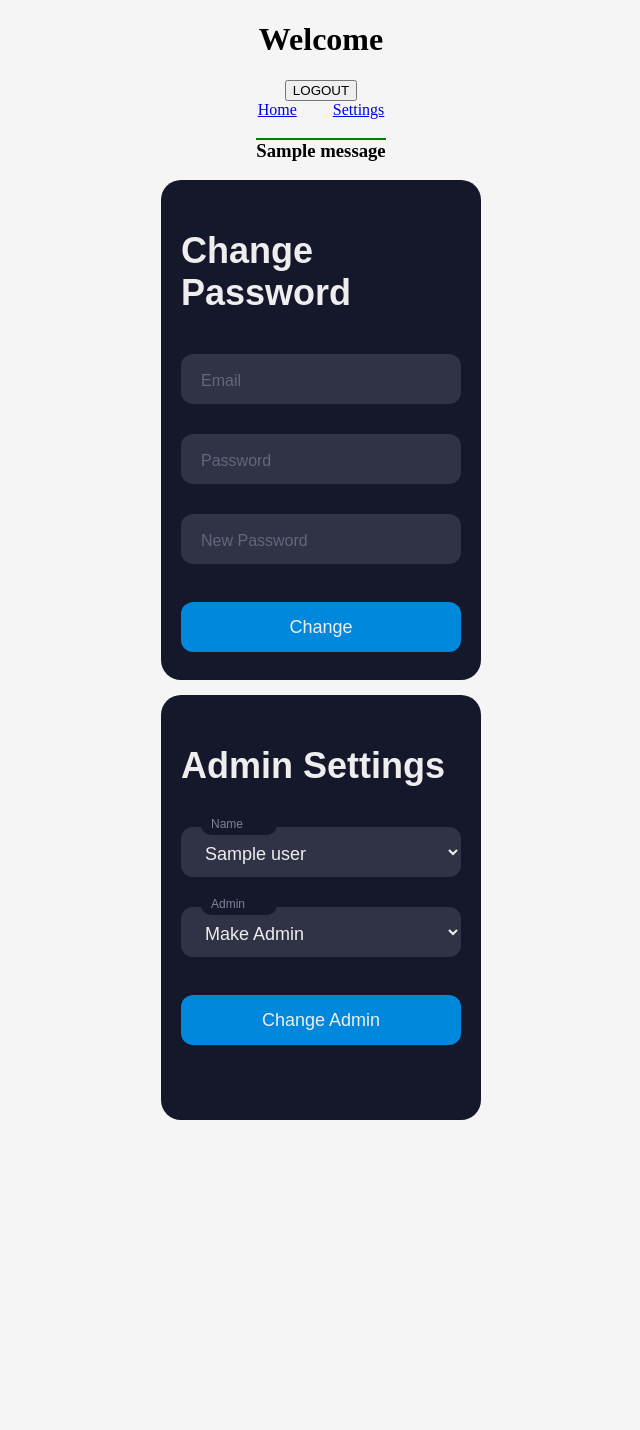
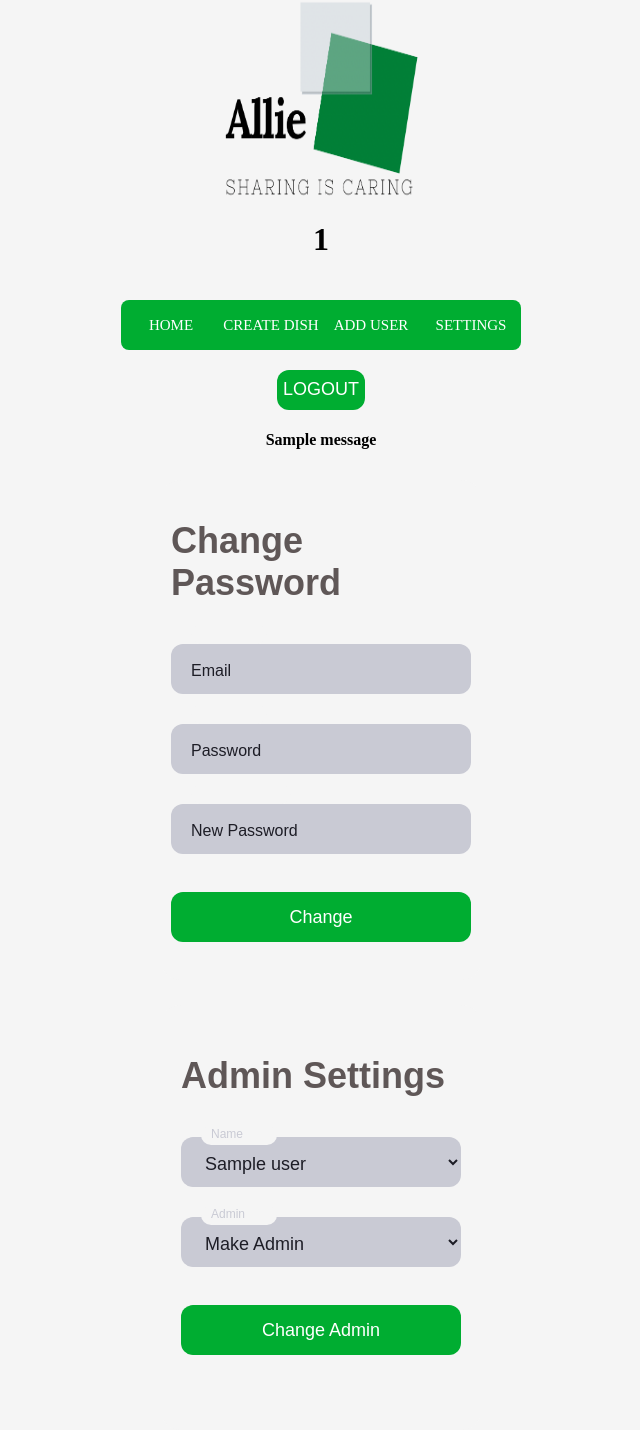
Before and after one commit to DDM89/Project2, a Flask app: page /settings in a window 1280 px wide. Shown: the whole page, without its empty margins (319-959 px from the left). Before the commit the page ends 1120 px from the top, so only its background shows below. Run offline with Flask 2, Linux system fonts and the light colour scheme; the visitor is signed in with stand-in values (Sample User, id 1); one stand-in notice (Sample message) is shown; a database or web service that is not in the repository returns one stand-in record (values such as "Sample title"); some libraries are stand-ins or nearby versions.

Commit message:
more_css

```diff
--- a/app.py
+++ b/app.py
@@ -4,7 +4,7 @@ import os
 import psycopg2
 import bcrypt
 
-from module.info import create_user, create_kitchen, kitchen_id, get_password, get_menu, input_dish, create_user_not_admin, edit_food, select_edit_food, change_new_password, staff, change_admin
+from module.info import create_user, create_kitchen, kitchen_id, get_password, get_menu, input_dish, create_user_not_admin, edit_food, select_edit_food, change_new_password, staff, change_admin, get_kitchen_name
 
 DB_URL = os.environ.get("DATABASE_URL", "dbname=allie_db")
 
@@ -22,10 +22,12 @@ def home():
     admin = session.get('admin')
     name = session.get('user_name')
     id = session.get('id')
+    kitchen =session.get('kitchen')
     menu = get_menu(id)
 
 
-    return render_template('home.jinja', name=name, menu=menu, admin=admin)
+
+    return render_template('home.jinja', name=name, menu=menu, admin=admin, kitchen=kitchen)
 
 @app.route('/login')
 def login():
@@ -53,6 +55,7 @@ def login_action():
         flash("Wrong Password")
         return redirect('/login')
 
+    session['kitchen'] = get_kitchen_name(info[0][4])
     session['id'] = info[0][4]
     session['user_name'] = info[0][1]
     session['admin'] = info[0][5]
@@ -84,9 +87,10 @@ def create_acount():
 
 @app.route('/create_dish')
 def create_dish():
+    admin = session.get('admin')
+    kitchen =session.get('kitchen')
 
-
-    return render_template('create_dish.jinja')
+    return render_template('create_dish.jinja', admin=admin, kitchen=kitchen)
 
 @app.route('/create_dish_action', methods=['POST'])
 def create_dish_action():
@@ -100,10 +104,10 @@ def create_dish_action():
 
 @app.route('/add_user')
 def add_user():
-    # admin = session.get('admin')
+    admin = session.get('admin')
+    kitchen =session.get('kitchen')
 
-
-    return render_template('add_user.jinja')
+    return render_template('add_user.jinja', admin=admin, kitchen=kitchen)
 
 
 @app.route('/add_user_action', methods=['POST'])
@@ -122,9 +126,10 @@ def add_user_action():
 def setting():
     id = session.get('id')
     names = staff(id)
-    print(names)
+    admin = session.get('admin')
+    kitchen =session.get('kitchen')
 
-    return render_template('setting.jinja', names=names)
+    return render_template('setting.jinja', names=names, admin=admin, kitchen=kitchen)
 
 
 @app.route('/change_password', methods=['POST'])
@@ -162,9 +167,12 @@ def make_admin():
 
 @app.route('/edit_food/')
 def edit_food_page():
+    admin = session.get('admin')
     food_id = request.args.get('id')
     menu = select_edit_food(food_id)
-    return render_template('edit_food.jinja', dish=menu)
+    kitchen =session.get('kitchen')
+
+    return render_template('edit_food.jinja', dish=menu, admin=admin, kitchen=kitchen)
 
 
 @app.route('/edit_dish_action', methods=['POST'])
--- a/static/style.css
+++ b/static/style.css
@@ -1,45 +1,74 @@
 body {
     max-width: 900px;
     margin: 0 auto;
-    background-color: #F5F5F5;
+    background-color: whitesmoke;
 }
 
-/* main {
-    display: flex;
-    flex: 1;
-    max-width: 643px;
-    flex-direction: column;
-    align-items: center;
-} */
 
 img {
     height: 250px;
     width: 300px;
+    box-shadow: 3px 4px #888888;
+    border-radius: 10px;
+}
+.allie {
+    height: 200px;
+    width: 200px;
+    box-shadow: 0px 0px #888888;
+}
+
+ul {
+    padding: initial;
 }
 
 h3 {
-    border-top: solid green 2px;
+    color: #5f5757;
+    margin: 8px;
 }
 
-  ul#head {
-      display: inline;
-    list-style-type: none;
-    margin: 0;
-    padding: 0;
-    overflow: hidden;
-    background-color: #F5F5F5;
-  }
+li {
 
-  li#head {
-    display: inline;
+    display: inline-block;
+    color: #5f5757;
+    text-decoration: none;
+    margin: 10px;
+}
+
+a {
     color: white;
+    text-decoration: none;
+}
+
+
+
+  /* head nave bar style */
+  nav {
+	margin: 20px auto;
+    width: 400px;
+    height: 50px;
+    background-color: #00ad31;
+    border-radius: 8px;
+    font-size: 0;
+}
+nav a {
+    width: 25%;
+    border-radius: 8px;
+    line-height: 50px;
+    font-size: 15px;
+    display: inline-block;
+    text-decoration: none;
+    text-transform: uppercase;
     text-align: center;
-    padding: 16px;
-    text-decoration: none;
-  }
-  li#head:hover {
-    background-color: #e70a0a;
-  }
+    color: white;
+    cursor: pointer;
+}
+
+nav a:hover {
+    transition: 0.5s;
+    background-color: #056320;
+}
+
+  /* head nave bar style */
 
   /* content */
 
@@ -49,26 +78,24 @@ h3 {
     align-items: center;
   }
 
-  .item {
-
-    margin-bottom: 10px;
-  }
 
   /* content */
 
   /* form style */
 
   .form {
-    background-color: #15172b;
+    background-color: whitesmoke;
     border-radius: 20px;
     box-sizing: border-box;
     height: 500px;
-    padding: 20px;
+    padding: 10px;
     width: 320px;
+    margin: 10px;
+
   }
 
   .title {
-    color: #eee;
+    color: #5f5757;
     font-family: sans-serif;
     font-size: 36px;
     font-weight: 600;
@@ -76,7 +103,7 @@ h3 {
   }
 
   .subtitle {
-    color: #eee;
+    color: #5f5757;
     font-family: sans-serif;
     font-size: 16px;
     font-weight: 600;
@@ -98,11 +125,11 @@ h3 {
   }
 
   .input {
-    background-color: #303245;
+    background-color: #c9cad4;
     border-radius: 12px;
     border: 0;
     box-sizing: border-box;
-    color: #eee;
+    color: #1d1d26;
     font-size: 18px;
     height: 100%;
     outline: 0;
@@ -111,7 +138,7 @@ h3 {
   }
 
   .cut {
-    background-color: #15172b;
+    background-color: whitesmoke;
     border-radius: 10px;
     height: 20px;
     left: 20px;
@@ -120,6 +147,18 @@ h3 {
     transform: translateY(0);
     transition: transform 200ms;
     width: 76px;
+  }
+
+  .cut-new {
+    background-color: whitesmoke;
+    border-radius: 10px;
+    height: 20px;
+    left: 20px;
+    position: absolute;
+    top: -20px;
+    transform: translateY(0);
+    transition: transform 200ms;
+    width: 100px;
   }
 
   .cut-short {
@@ -131,8 +170,13 @@ h3 {
     transform: translateY(8px);
   }
 
+  .input:focus ~ .cut-new,
+  .input:not(:placeholder-shown) ~ .cut-new {
+    transform: translateY(8px);
+  }
+
   .placeholder {
-    color: #65657b;
+    color: #1d1d26;
     font-family: sans-serif;
     left: 20px;
     line-height: 14px;
@@ -149,7 +193,7 @@ h3 {
   }
 
   .input:not(:placeholder-shown) ~ .placeholder {
-    color: #808097;
+    color: #c9cad4;
   }
 
   .input:focus ~ .placeholder {
@@ -157,31 +201,30 @@ h3 {
   }
 
   .submit {
-    background-color: #08d;
+    background-color: #00ad31;
     border-radius: 12px;
     border: 0;
     box-sizing: border-box;
-    color: #eee;
+    color: white;
     cursor: pointer;
     font-size: 18px;
     height: 50px;
     margin-top: 38px;
-    /* // outline: 0; */
     text-align: center;
     width: 100%;
   }
 
   .submit:active {
-    background-color: #06b;
+    background-color: #00ad31;
   }
 
   .lable-edit {
-    color: white;
+    color: #1d1d26;
     margin-left: 12px;
   }
 
   .form-signup {
-    background-color: #15172b;
+    background-color: whitesmoke;
     border-radius: 20px;
     box-sizing: border-box;
     height: 550px;
@@ -190,7 +233,7 @@ h3 {
   }
 
   .form-admin {
-    background-color: #15172b;
+    background-color: whitesmoke;
     border-radius: 20px;
     box-sizing: border-box;
     height: 425px;
@@ -199,4 +242,31 @@ h3 {
     margin-top: 15px;
   }
 
+  .logout {
+    background-color: #00ad31;
+    border-radius: 12px;
+    color: white;
+    cursor: pointer;
+    font-size: 18px;
+    height: 40px;
+    border: 0;
+  }
+
+  .logout:hover {
+    background-color: #dc2f55;
+    transition: 0.5s;
+  }
+
+  .edit {
+    text-decoration: none;
+    background-color: #00ad31;
+    border-radius: 12px;
+    cursor: pointer;
+    font-size: 15px;
+    height: 30px;
+    border: 0;
+    margin: 2px;
+    color: white;
+  }
+
   /* form style */
--- a/templates/home.jinja
+++ b/templates/home.jinja
@@ -2,18 +2,18 @@
 
 
 {% block head %}
-<h1>Welcome {{name}}</h1>
-<form action="/logout"><button>LOGOUT</button></form>
-<ul id='head'>
+<img class="allie" src="../static/allie.png" alt="logo">
+<h1>{{kitchen}}</h1>
+  <nav>
+  <a href="/">Home</a>
   {% if admin == True  %}
-  <li id='head'><a href="/create_dish">Create Dish</a></li>
-  <li id='head'><a href="/add_user">Add User</a></li>
+  <a href="/create_dish">Create Dish</a>
+  <a href="/add_user">Add User</a>
   {% endif %}
-  <li id='head'><a href="/">Home</a></li>
-  <li id='head'><a href="/settings">Settings</a></li>
+  <a href="/settings">Settings</a>
 
+  </nav>
 
-</ul>
 {{ super() }}
 {% endblock  %}
 
@@ -21,22 +21,23 @@
 
 {% block page_content %}
 {% for item in menu %}
-{# <div class='container'> #}
-<div class='item'>
+
+<div class='form'>
 <ul>
 
-    <h3>{{ item[0]}}  {% if admin == True  %} <a href="/edit_food/?id={{item[5]}}">EDIT</a> {% endif %}</h3>
+    <h3>{{ item[0]}}</h3>  {% if admin == True  %} <button class="edit"><a class="edit" href="/edit_food/?id={{item[5]}}">EDIT</a></button> {% endif %}
     <img src="{{ item[3] }}" alt="food">
+    <h3>Allergies</h3>
     {% set list1 = item[1].split(',') %}
     {% for list in list1 %}
+    <li>{{ list }}</li>
 
-    <li>{{ list }}</li>
     {% endfor %}
 
 
 
     </ul>
 </div>
-{# </div>     #}
+
 {% endfor %}
 {% endblock %}
--- a/templates/setting.jinja
+++ b/templates/setting.jinja
@@ -8,50 +8,17 @@
 
 {% block page_content %}
 
+<form action="/logout"><button class="logout">LOGOUT</button></form>
+
 {% with messages = get_flashed_messages() %}
     {% if messages %}
     {% for message in messages  %}
-    <h3>{{message}}</h3>
+    <h4>{{message}}</h4>
     {% endfor %}
     {% endif %}
     {% endwith %}
 
 
-
-
-{# <h2>Change password</h2>
-    <form method="POST" action="/change_password">
-
-           <div> <label>
-                Email
-            </label>
-    <input type="text" name="email"></div>
-            <div><label>
-                Password
-            </label>
-    <input type="text" name="password"></div>
-    <div><label>
-                New Password
-            </label>
-    <input type="text" name="new_password"></div>
-    <input type="submit">
-    </form>
-
-<h2>Make Admin</h2>
-    <form method="POST" action="/make_admin">
-  <label>choose staff:</label>
-  <select name="name">
-  {% for name in names %}
-    <option value='{{name[0]}}'>{{name[0]}}</option>
-    {% endfor %}
-  </select>
-  <label>Admin:</label>
-  <select name="admin">
-    <option value='TRUE'>Make Admin</option>
-    <option value='false'>Remove Admin</option>
-  </select>
-  <input type="submit">
-</form> #}
 
 <form method="POST" action="/change_password">
   <div class="form">
@@ -68,12 +35,15 @@
       </div>
       <div class="input-container ic2">
         <input name='new_password' id="new_password" class="input" type="text" placeholder=" " />
-        <div class="cut"></div>
+        <div class="cut-new"></div>
         <label for="new_password" class="placeholder">New Password</label>
       </div>
       <button type="text" class="submit">Change</button>
     </div>
 </form>
+{% if admin == True  %}
+
+
 
 <form method="POST" action="/make_admin">
 <div class="form-admin">
@@ -99,6 +69,7 @@
       <button type="text" class="submit">Change Admin</button>
     </div>
 </form>
+{% endif %}
 
 
 {% endblock  %}
```
Also changed, not shown: templates/add_user.jinja (+1 -18 lines), templates/create_dish.jinja (+1 -19 lines), templates/edit_food.jinja (+0 -22 lines), templates/login.jinja (+1 -16 lines), templates/sign_up.jinja (+0 -22 lines), static/allie.png (added).
